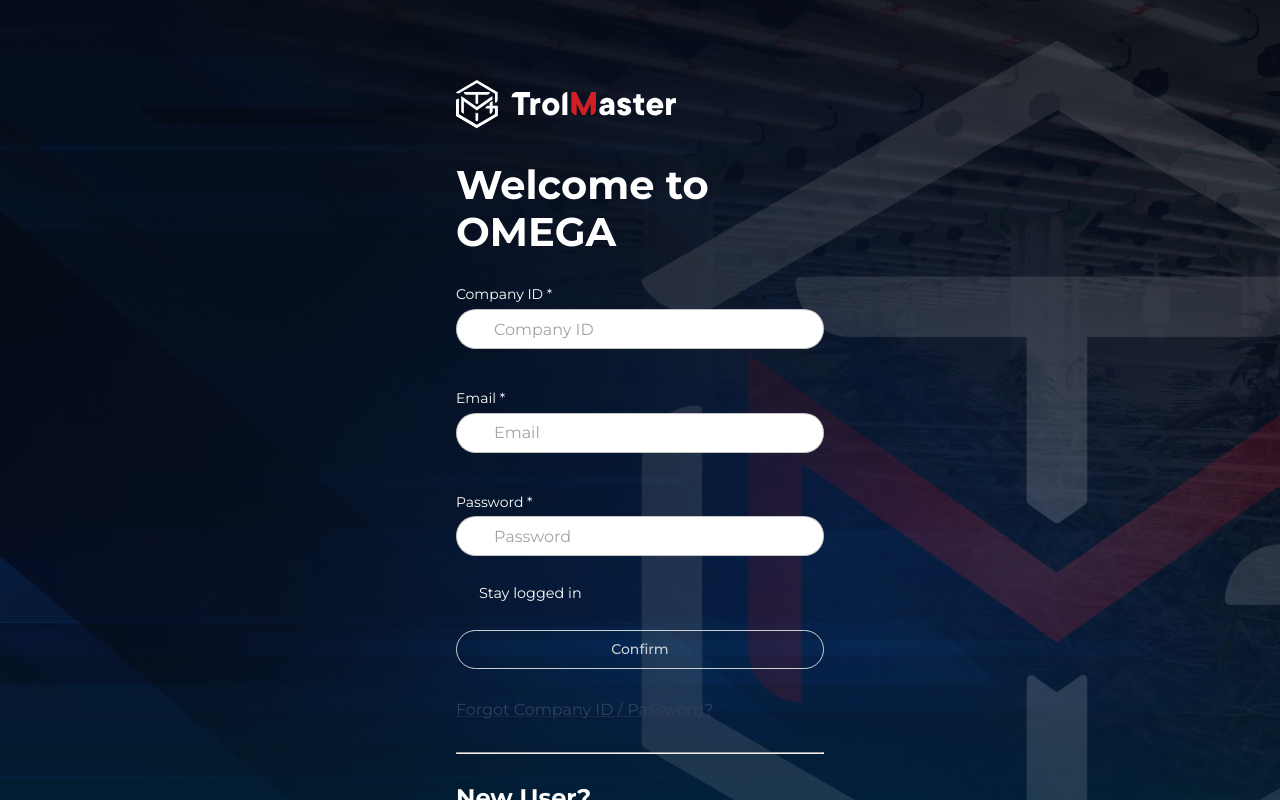
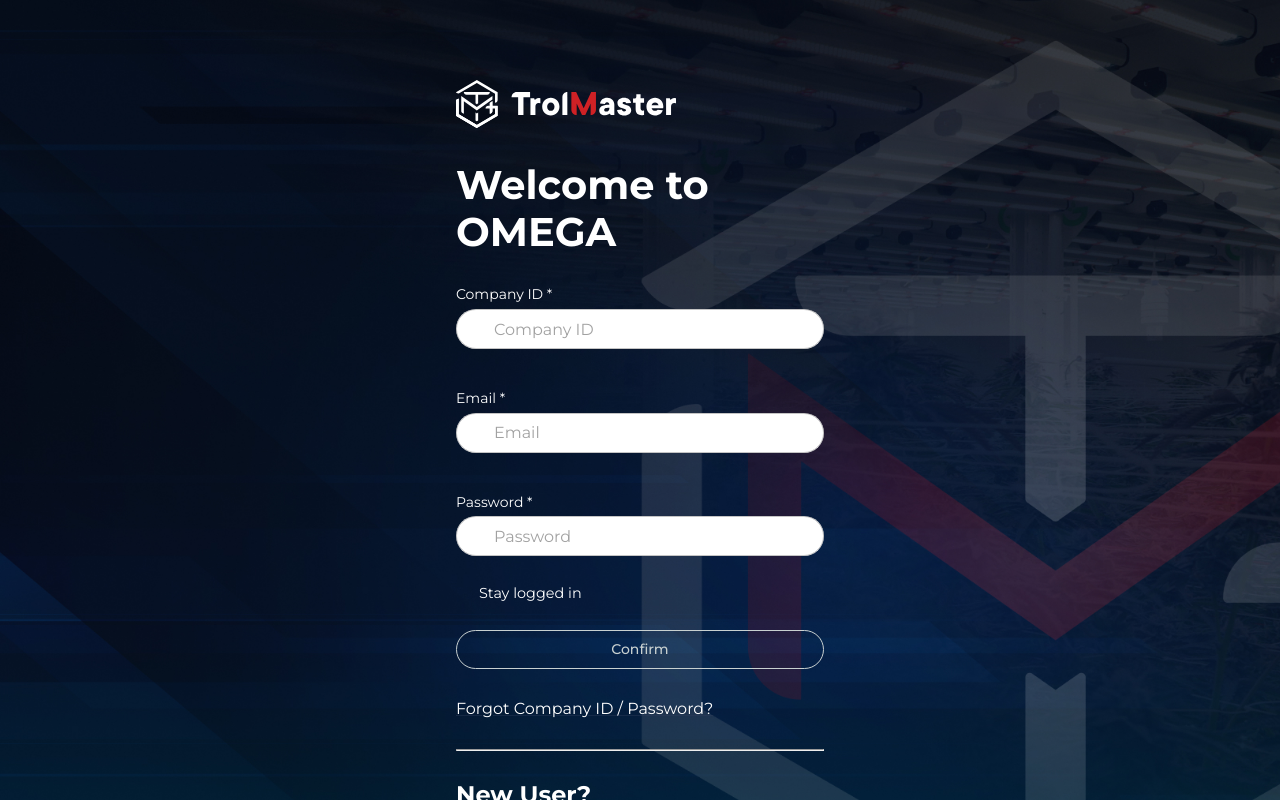
Before and after one commit to charles-wong-trolmaster/omega-FE, a Next.js app: page / in a window 1280 px wide. Built offline with nearby package versions, Linux system fonts and the light colour scheme; some icons are missing; what @mui/material-nextjs would draw is missing.

Commit message:
update Link component theme

```diff
--- a/app/_container/Login.tsx
+++ b/app/_container/Login.tsx
@@ -215,12 +215,11 @@
         <Link
           component="button"
           type="button"
-          variant="body2"
-          onClick={(e) => {
-            e.preventDefault();
+          variant="h4"
+          onClick={() => {
             navigateTo("forgot");
           }}
-          sx={{ fontSize: "16px", textAlign: "left", margin: "30px 0px" }}
+          sx={{ margin: "30px 0px" }}
         >
           Forgot Company ID / Password?
         </Link>
--- a/styles/theme.ts
+++ b/styles/theme.ts
@@ -41,6 +41,13 @@
 
 export default theme = createTheme(theme, {
   components: {
+    MuiLink: {
+      styleOverrides: {
+        root: {
+          color: theme.palette.primary.contrastText,
+        },
+      },
+    },
     MuiTextField: {
       styleOverrides: {
         root: {
```
